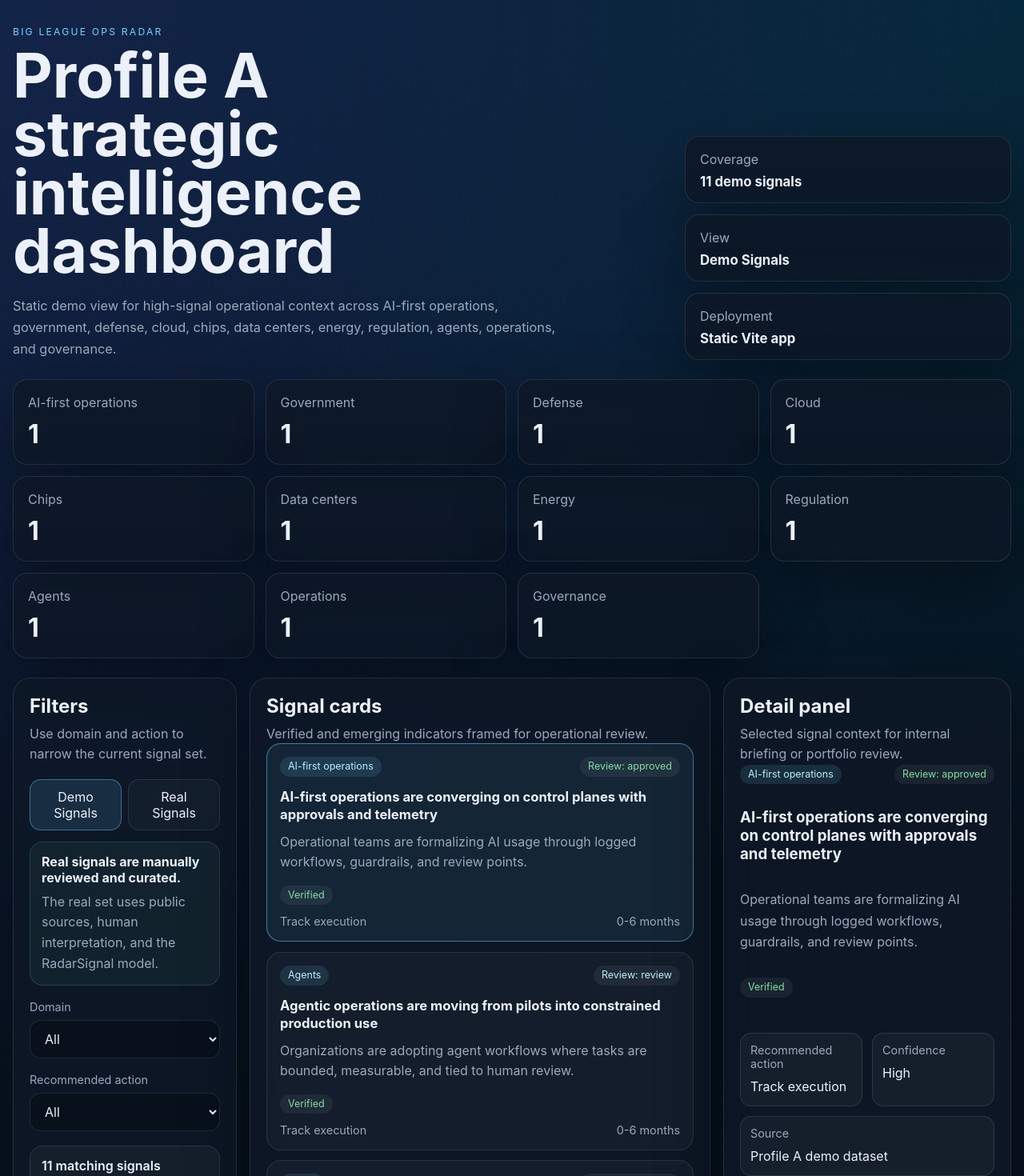
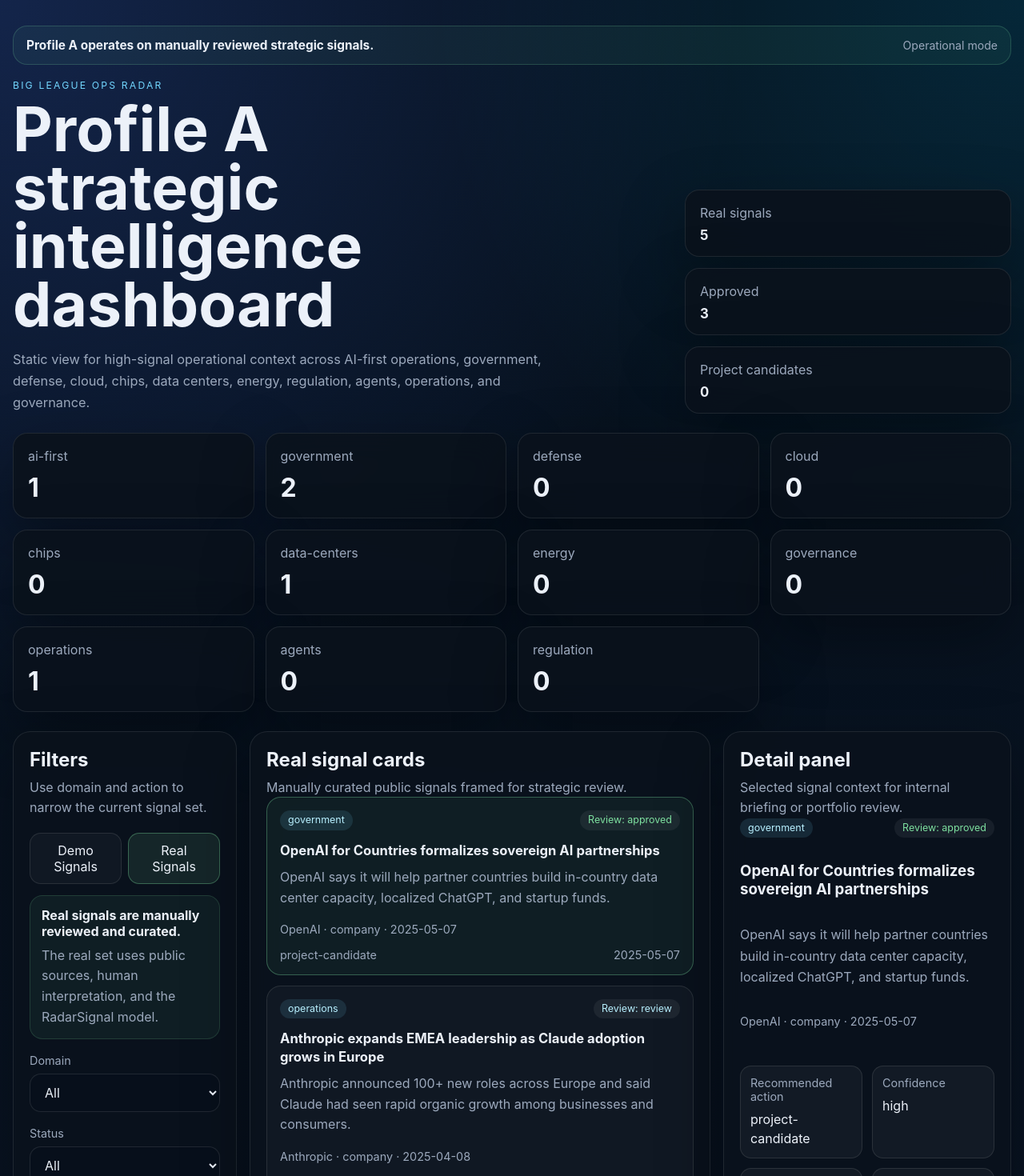
Before and after one commit to LambdaOpsLab/big-league-ops-radar, a React (Vite) app: page / in a window 1280 px wide. Shown: the top 1470 px of the page at 80% size. Built offline with nearby package versions, Linux system fonts and the light colour scheme.

Commit message:
Add real signal dashboard mode

```diff
--- a/src/App.tsx
+++ b/src/App.tsx
@@ -13,6 +13,7 @@ interface DisplaySignal {
   title: string;
   domain: string;
   action: string;
+  status: string;
   reviewBadge: string;
   summary: string;
   source: string;
@@ -20,7 +21,6 @@ interface DisplaySignal {
   sourceUrl?: string;
   publishedAt?: string;
   confidence: string;
-  statusLabel?: string;
   footerLabel: string;
   detailBlocks: Array<{ heading: string; body: string }>;
   tags?: string[];
@@ -50,6 +50,8 @@ const demoActions: Array<Action | 'All'> = [
   'Prepare briefing'
 ];
 
+const demoStatuses: Array<Signal['status'] | 'All'> = ['All', 'Verified', 'Emerging', 'Sustained'];
+
 const realDomains: Array<RadarSignal['domain'] | 'All'> = [
   'All',
   'ai-first',
@@ -73,6 +75,15 @@ const realActions: Array<RadarSignal['recommendedAction'] | 'All'> = [
   'project-candidate'
 ];
 
+const realStatuses: Array<RadarSignal['status'] | 'All'> = [
+  'All',
+  'candidate',
+  'review',
+  'approved',
+  'archived',
+  'project-candidate'
+];
+
 function domainCount(items: DisplaySignal[], domain: string) {
   return items.filter((item) => item.domain === domain).length;
 }
@@ -83,11 +94,12 @@ function normalizeDemoSignal(signal: Signal): DisplaySignal {
     title: signal.headline,
     domain: signal.domain,
     action: signal.action,
+    status: signal.status,
     reviewBadge: signal.reviewState,
     summary: signal.summary,
     source: 'Profile A demo dataset',
     confidence: signal.confidence,
-    statusLabel: signal.status,
+    publishedAt: signal.horizon,
     footerLabel: signal.horizon,
     detailBlocks: [
       { heading: 'Operational implication', body: signal.implication },
@@ -103,6 +115,7 @@ function normalizeRealSignal(signal: RadarSignal): DisplaySignal {
     title: signal.title,
     domain: signal.domain,
     action: signal.recommendedAction,
+    status: signal.status,
     reviewBadge: signal.status,
     summary: signal.summary,
     source: signal.source,
@@ -144,19 +157,25 @@ function resolveActions(mode: SignalMode) {
   return mode === 'demo' ? demoActions : realActions;
 }
 
+function resolveStatuses(mode: SignalMode) {
+  return mode === 'demo' ? demoStatuses : realStatuses;
+}
+
 function isSelectableDomain(value: string): value is Domain {
   return value !== 'All';
 }
 
 export default function App() {
-  const [mode, setMode] = useState<SignalMode>('demo');
+  const [mode, setMode] = useState<SignalMode>('real');
   const [domain, setDomain] = useState<FilterValue>('All');
   const [action, setAction] = useState<FilterValue>('All');
-  const [selectedId, setSelectedId] = useState(demoSignals[0]?.id ?? realSignals[0]?.id ?? '');
+  const [status, setStatus] = useState<FilterValue>('All');
+  const [selectedId, setSelectedId] = useState(realSignals[0]?.id ?? demoSignals[0]?.id ?? '');
 
   useEffect(() => {
     setDomain('All');
     setAction('All');
+    setStatus('All');
     setSelectedId((mode === 'demo' ? demoSignals[0]?.id : realSignals[0]?.id) ?? '');
   }, [mode]);
 
@@ -167,9 +186,10 @@ export default function App() {
       availableSignals.filter((signal) => {
         const matchesDomain = domain === 'All' || signal.domain === domain;
         const matchesAction = action === 'All' || signal.action === action;
-        return matchesDomain && matchesAction;
+        const matchesStatus = status === 'All' || signal.status === status;
+        return matchesDomain && matchesAction && matchesStatus;
       }),
-    [availableSignals, action, domain]
+    [availableSignals, action, domain, status]
   );
 
   const selectedSignal = useMemo(
@@ -179,34 +199,65 @@ export default function App() {
 
   const domains = resolveDomains(mode);
   const actions = resolveActions(mode);
+  const statuses = resolveStatuses(mode);
   const signalCountLabel = mode === 'demo' ? 'demo signals' : 'real signals';
+  const isRealMode = mode === 'real';
+  const detailDateLabel = isRealMode ? 'Published date' : 'Planning horizon';
+  const realApprovedCount = realSignals.filter((signal) => signal.status === 'approved').length;
+  const realProjectCandidateCount = realSignals.filter(
+    (signal) => signal.status === 'project-candidate'
+  ).length;
 
   return (
-    <main className="app-shell">
+    <main className={`app-shell mode-${mode}`}>
+      <section className={`operational-banner ${isRealMode ? 'is-operational' : 'is-experimental'}`}>
+        <strong>Profile A operates on manually reviewed strategic signals.</strong>
+        <span>{isRealMode ? 'Operational mode' : 'Demo mode'}</span>
+      </section>
+
       <section className="hero">
         <div>
           <p className="eyebrow">Big League Ops Radar</p>
           <h1>Profile A strategic intelligence dashboard</h1>
           <p className="lede">
-            Static demo view for high-signal operational context across AI-first operations,
+            Static view for high-signal operational context across AI-first operations,
             government, defense, cloud, chips, data centers, energy, regulation, agents,
             operations, and governance.
           </p>
         </div>
 
         <div className="hero-meta">
+          {isRealMode ? (
+            <>
+              <div>
+                <span>Real signals</span>
+                <strong>{availableSignals.length}</strong>
+              </div>
+              <div>
+                <span>Approved</span>
+                <strong>{realApprovedCount}</strong>
+              </div>
+              <div>
+                <span>Project candidates</span>
+                <strong>{realProjectCandidateCount}</strong>
+              </div>
+            </>
+          ) : (
+            <>
               <div>
                 <span>Coverage</span>
                 <strong>{availableSignals.length} {signalCountLabel}</strong>
               </div>
               <div>
                 <span>View</span>
-            <strong>{mode === 'demo' ? 'Demo Signals' : 'Real Signals'}</strong>
+                <strong>Demo Signals</strong>
               </div>
               <div>
                 <span>Deployment</span>
                 <strong>Static Vite app</strong>
               </div>
+            </>
+          )}
         </div>
       </section>
 
@@ -258,6 +309,17 @@ export default function App() {
             <span>Domain</span>
             <select value={domain} onChange={(event) => setDomain(event.target.value)}>
               {domains.map((item) => (
+                <option key={item} value={item}>
+                  {item}
+                </option>
+              ))}
+            </select>
+          </label>
+
+          <label className="field">
+            <span>Status</span>
+            <select value={status} onChange={(event) => setStatus(event.target.value)}>
+              {statuses.map((item) => (
                 <option key={item} value={item}>
                   {item}
                 </option>
@@ -318,15 +380,7 @@ export default function App() {
                   <h3>{signal.title}</h3>
                   <p>{signal.summary}</p>
                   <div className="signal-meta-line">
-                    {mode === 'demo' ? (
-                      <span className={`status status-${signal.statusLabel?.toLowerCase() ?? ''}`}>
-                        {signal.statusLabel}
-                      </span>
-                    ) : (
-                      <span>
-                        {formatSourceMeta(signal)}
-                      </span>
-                    )}
+                    <span>{mode === 'demo' ? signal.status : formatSourceMeta(signal)}</span>
                   </div>
                   <div className="card-footer">
                     <span>{signal.action}</span>
@@ -358,13 +412,7 @@ export default function App() {
               <p className="detail-summary">{selectedSignal.summary}</p>
 
               <div className="signal-meta-line">
-                {mode === 'demo' ? (
-                  <span className={`status status-${selectedSignal.statusLabel?.toLowerCase() ?? ''}`}>
-                    {selectedSignal.statusLabel}
-                  </span>
-                ) : (
-                  <span>{formatSourceMeta(selectedSignal)}</span>
-                )}
+                <span>{mode === 'demo' ? selectedSignal.status : formatSourceMeta(selectedSignal)}</span>
               </div>
 
               <dl className="detail-grid">
@@ -379,6 +427,14 @@ export default function App() {
                 <div>
                   <dt>Source</dt>
                   <dd>{selectedSignal.source}</dd>
+                </div>
+                <div>
+                  <dt>Status</dt>
+                  <dd>{selectedSignal.status}</dd>
+                </div>
+                <div>
+                  <dt>{detailDateLabel}</dt>
+                  <dd>{selectedSignal.publishedAt ?? 'Demo-only'}</dd>
                 </div>
                 {selectedSignal.sourceUrl ? (
                   <div>
--- a/src/styles.css
+++ b/src/styles.css
@@ -47,6 +47,36 @@ button {
   width: min(1440px, calc(100vw - 32px));
   margin: 0 auto;
   padding: 32px 0 40px;
+}
+
+.operational-banner {
+  display: flex;
+  justify-content: space-between;
+  align-items: center;
+  gap: 16px;
+  margin-bottom: 18px;
+  padding: 14px 16px;
+  border: 1px solid var(--border);
+  border-radius: 18px;
+}
+
+.operational-banner strong {
+  font-size: 0.96rem;
+}
+
+.operational-banner span {
+  color: var(--muted);
+  font-size: 0.88rem;
+}
+
+.mode-demo .operational-banner {
+  background: rgba(114, 214, 255, 0.08);
+  border-color: rgba(114, 214, 255, 0.22);
+}
+
+.mode-real .operational-banner {
+  background: rgba(126, 224, 160, 0.06);
+  border-color: rgba(126, 224, 160, 0.2);
 }
 
 .hero {
@@ -233,6 +263,11 @@ select {
   border-color: rgba(114, 214, 255, 0.4);
 }
 
+.mode-real .mode-toggle button.is-active {
+  background: rgba(126, 224, 160, 0.1);
+  border-color: rgba(126, 224, 160, 0.35);
+}
+
 .mode-note {
   margin-top: 14px;
   padding: 14px;
@@ -249,6 +284,20 @@ select {
   margin: 8px 0 0;
   color: var(--muted);
   line-height: 1.6;
+}
+
+.mode-demo .panel,
+.mode-demo .hero-meta > div,
+.mode-demo .metric-card {
+  background: rgba(12, 24, 44, 0.86);
+  border-color: rgba(114, 214, 255, 0.16);
+}
+
+.mode-real .panel,
+.mode-real .hero-meta > div,
+.mode-real .metric-card {
+  background: rgba(10, 18, 28, 0.9);
+  border-color: rgba(255, 255, 255, 0.09);
 }
 
 .cards-grid {
@@ -277,6 +326,13 @@ select {
   border-color: rgba(114, 214, 255, 0.5);
   background: rgba(114, 214, 255, 0.08);
   outline: none;
+}
+
+.mode-real .signal-card:hover,
+.mode-real .signal-card:focus-visible,
+.mode-real .signal-card.is-active {
+  border-color: rgba(126, 224, 160, 0.34);
+  background: rgba(126, 224, 160, 0.06);
 }
 
 .card-topline,
```
Also changed, not shown: 1 other file (tests, documents, lock files or other folders). Lines whose indentation alone changed are shown as unchanged.
